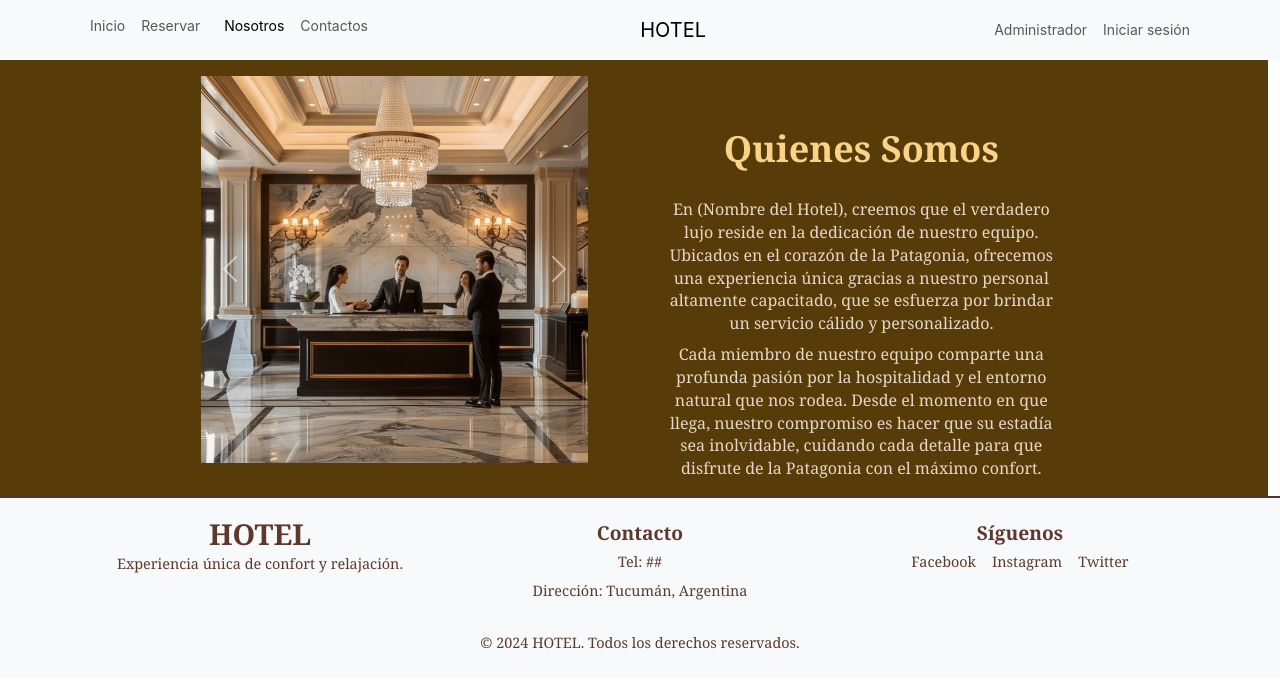
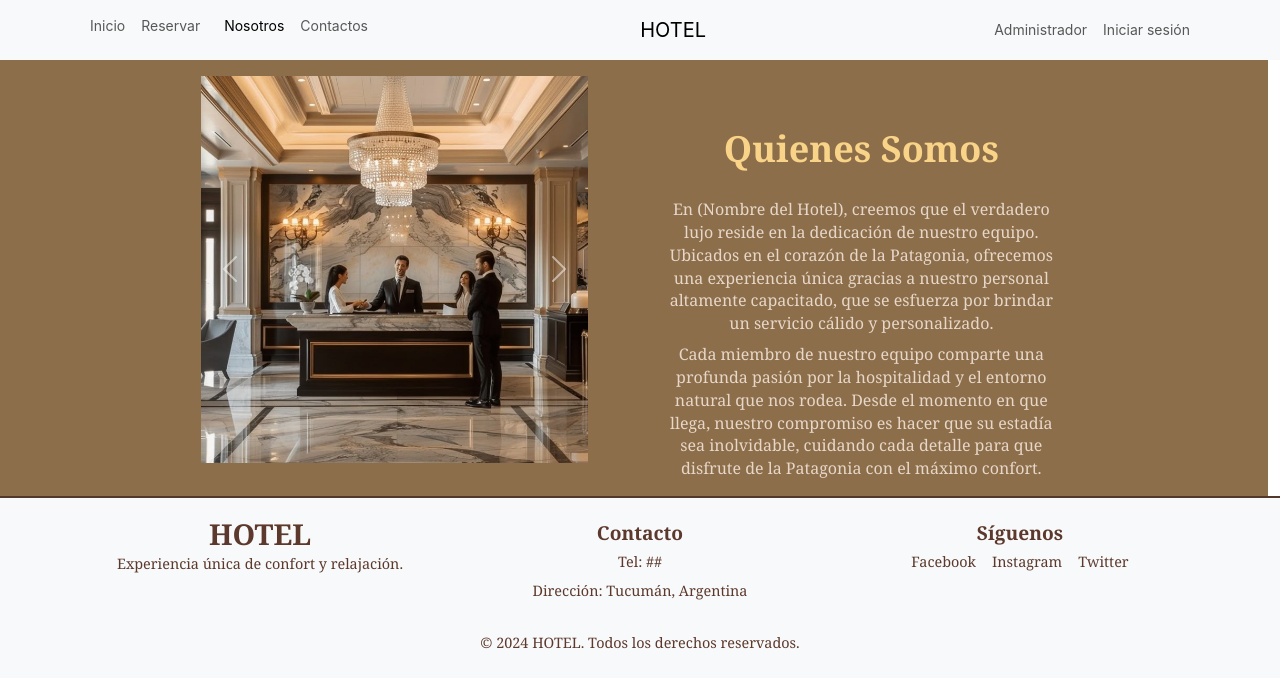
Before and after one commit to santinohamada/ProyectoFinal, a React (Vite) app: page /nosotros in a window 1280 px wide. Shown: the top 688 px of the page. Built offline with nearby package versions, Linux system fonts and the light colour scheme; no server answers.

Commit message:
se modifico el fondo de la pagina nosotros

```diff
--- a/src/App.css
+++ b/src/App.css
@@ -175,7 +175,7 @@ h2 {
 
 }
 .fondoNosotros{
-  background-color: #573c09;
+  background-color: #8c6e4a;
   font-family: Georgia, 'Times New Roman', Times, serif;
 }
 .textoNosotros{
```
